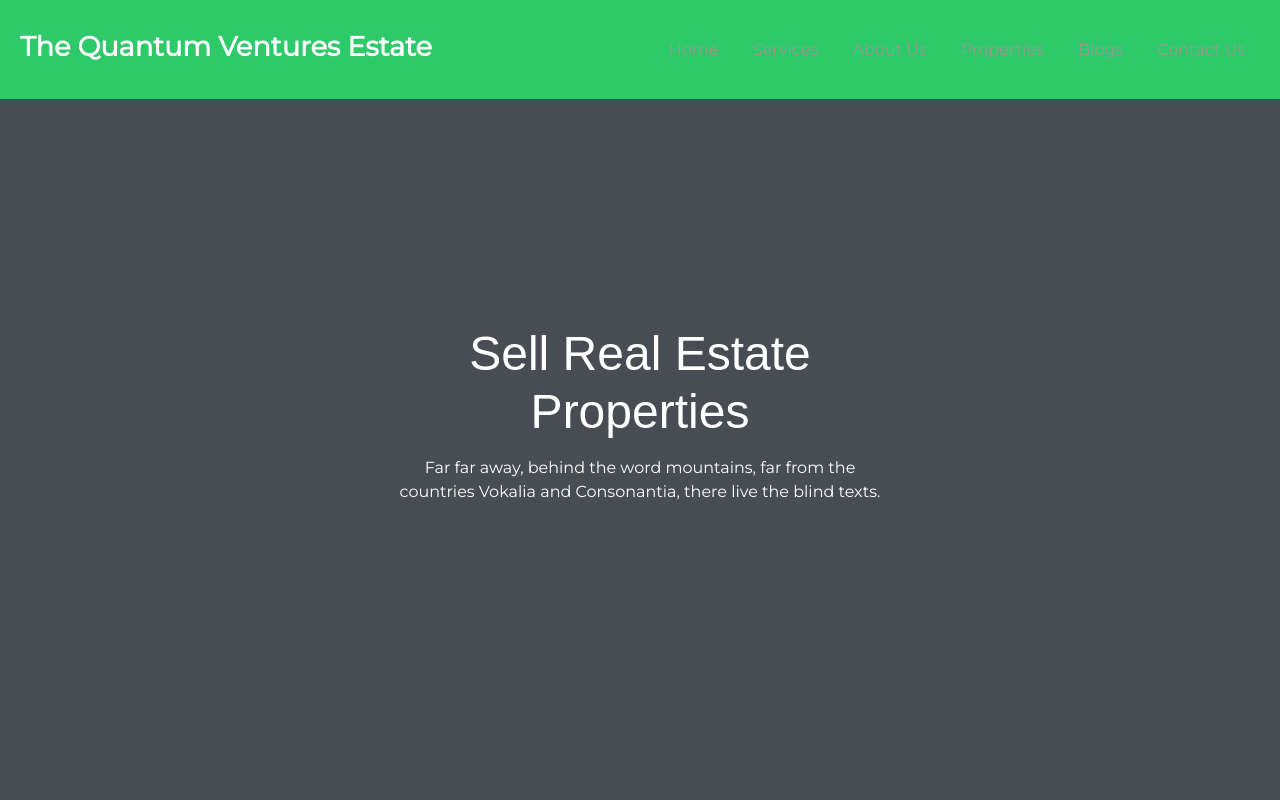
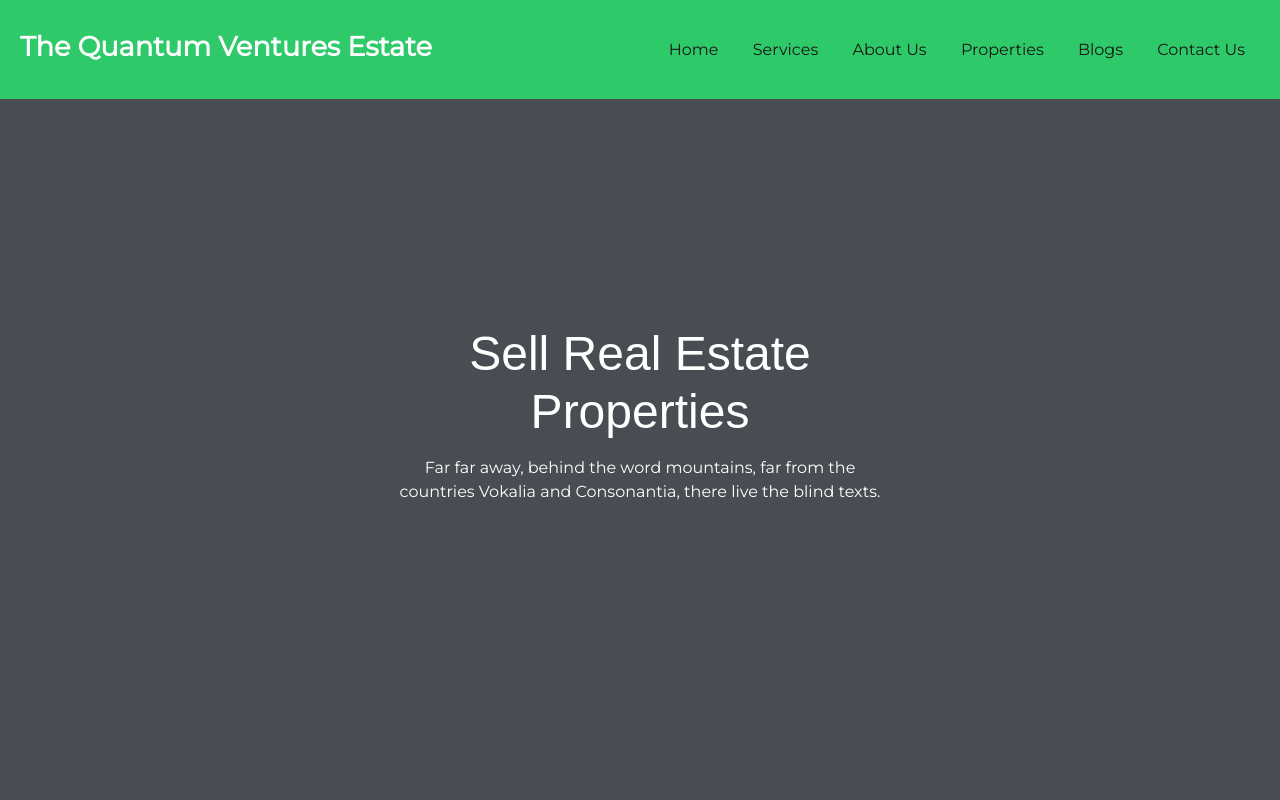
Before and after one commit to Harshakf95/QuantumVentures-Website, a website: page index.html in a window 1280 px wide. Shown: the top 800 px of the page. Drawn offline with nearby package versions, Linux system fonts and the light colour scheme.

Commit message:
Fourteenth coomit

```diff
--- a/index.html
+++ b/index.html
@@ -32,7 +32,7 @@
                     </button>
 
                     <ul id="nav-menu">
-                        <li><a href="#home" class="active">Home</a></li>
+                        <li><a href="#home">Home</a></li>
                         <li><a href="#services">Services</a></li>
                         <li><a href="#about">About Us</a></li>
                         <li><a href="#properties">Properties</a></li>
--- a/style.css
+++ b/style.css
@@ -99,7 +99,7 @@ p {
 }
 
 button.rounded {
-  background: #2eca6a;
+  background: #d9ece1;
   border: none;
   color: #fff;
   font-size: 16px;
@@ -196,7 +196,7 @@ header ul li {
 }
 
 header ul li a {
-  color: #999;
+  color: #181616;
   font-size: 16px;
   text-decoration: none;
   transition: 0.3s;
```
Also changed, not shown: package.json (added, +21 -0 lines).
